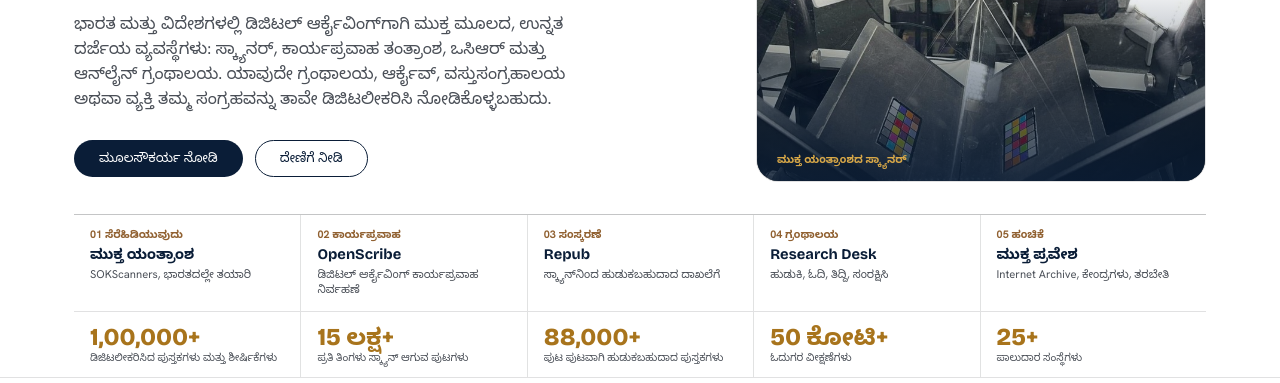
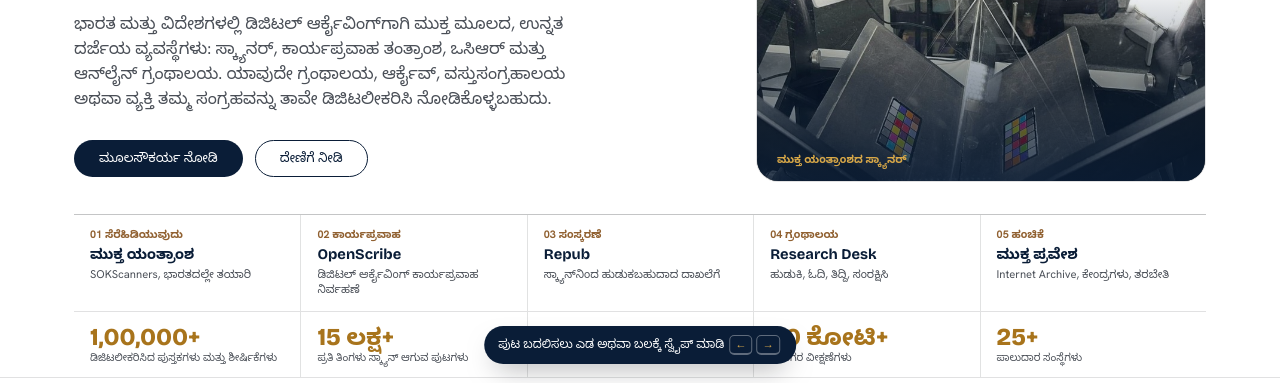
Before and after one commit to ServantsOfKnowledge/sok-portal, a plain HTML site: page kn/index.html in a window 1280 px wide. Shown: the part 374-757 px from the top of the page. Drawn offline with nearby package versions, Linux system fonts and the light colour scheme.

Commit message:
feat: '?' button and first-visit tip showing how to move around (swipe, arrow keys)

```diff
--- a/css/styles.css
+++ b/css/styles.css
@@ -687,3 +687,11 @@ html[lang="kn"] .detail .facts li { font-size: clamp(.78rem, 1.5vh, .95rem); lin
 @media (max-width: 480px) { html[lang="kn"] .brand-word { font-size: 12.8px; } }
 html[lang="kn"] .brand-word small { letter-spacing: .16em !important; }
 @media (max-width: 400px) { html[lang="kn"] .brand-word { font-size: 11.8px; } } /* only on the narrowest phones: keeps the name clear of the language switch */
+
+/* "?" button and the tip it shows: how to move around the portal */
+.pg.hint-btn { font: 700 .8rem/1 var(--font-body); padding: 0; margin-left: 6px; color: var(--ink-3); background: #fff; cursor: pointer; }
+.hint-tip { position: fixed; left: 50%; bottom: 62px; z-index: 60; transform: translate(-50%, 8px); opacity: 0; pointer-events: none; background: var(--ink); color: #fff; font-size: .82rem; line-height: 1.3; padding: 9px 14px; border-radius: 999px; box-shadow: 0 12px 28px -12px rgba(11,14,19,.5); max-width: calc(100vw - 32px); text-align: center; transition: opacity .3s var(--ease), transform .3s var(--ease); }
+.hint-tip.on { opacity: 1; transform: translate(-50%, 0); }
+.hint-tip kbd { display: inline-block; min-width: 1.5em; margin: 0 2px; padding: 1px 5px; border: 1px solid rgba(255,255,255,.35); border-bottom-width: 2px; border-radius: 5px; font: 600 .78rem/1.3 var(--font-body); color: var(--gold); }
+@media (max-width: 760px) { .hint-tip { bottom: 84px; border-radius: 16px; } }
+@media (prefers-reduced-motion: reduce) { .hint-tip { transition: opacity .2s linear; transform: translate(-50%, 0); } }
--- a/js/main.js
+++ b/js/main.js
@@ -32,6 +32,32 @@
     var dx = e.changedTouches[0].clientX - sx, dy = e.changedTouches[0].clientY - sy;
     if (Math.abs(dx) > 70 && Math.abs(dy) < 50) go(dx < 0 ? at + 1 : at - 1);
   }, { passive: true });
+
+  // "?" button beside the footer arrows: tells people they can swipe or use the arrow keys.
+  // Shown once on a first visit (remembered in localStorage), and again whenever "?" is pressed.
+  var pagerNav = document.querySelector(".pager-nav");
+  if (pagerNav) {
+    var touch = window.matchMedia("(hover: none)").matches, tip = null, tipTimer;
+    var hintBtn = document.createElement("button");
+    hintBtn.type = "button"; hintBtn.className = "pg hint-btn"; hintBtn.textContent = "?";
+    hintBtn.setAttribute("aria-label", inKn ? "ಸಾಗುವುದು ಹೇಗೆ" : "How to move around"); hintBtn.setAttribute("aria-expanded", "false");
+    pagerNav.appendChild(hintBtn);
+    var hideTip = function () { clearTimeout(tipTimer); if (tip) tip.classList.remove("on"); hintBtn.setAttribute("aria-expanded", "false"); };
+    var showTip = function () {
+      if (!tip) { tip = document.createElement("div"); tip.className = "hint-tip"; tip.setAttribute("role", "status"); document.body.appendChild(tip); }
+      var lr = "<kbd>←</kbd><kbd>→</kbd>", ud = "<kbd>↑</kbd><kbd>↓</kbd>", rows = window.matchMedia("(min-width: 1001px)").matches;
+      tip.innerHTML = touch
+        ? (inKn ? "ಪುಟ ಬದಲಿಸಲು ಎಡ ಅಥವಾ ಬಲಕ್ಕೆ ಸ್ವೈಪ್ ಮಾಡಿ " : "Swipe left or right to change page ") + lr
+        : (inKn ? "ಪುಟ ಬದಲಿಸಲು " + lr + (rows ? " · ಪುಟದೊಳಗೆ ಸಾಗಲು " + ud : "") : "Change page " + lr + (rows ? " · Move within a page " + ud : ""));
+      requestAnimationFrame(function () { tip.classList.add("on"); });
+      hintBtn.setAttribute("aria-expanded", "true");
+      clearTimeout(tipTimer); tipTimer = setTimeout(hideTip, 7000);
+    };
+    hintBtn.addEventListener("click", function () { if (tip && tip.classList.contains("on")) hideTip(); else showTip(); });
+    document.addEventListener("keydown", function (e) { if (e.key === "Escape") hideTip(); });
+    var seen = false; try { seen = !!localStorage.getItem("sokHint"); } catch (e) {}
+    if (!seen) { try { localStorage.setItem("sokHint", "1"); } catch (e) {} setTimeout(showTip, 1500); }
+  }
 
   var toggle = document.querySelector(".nav-toggle");
   if (toggle) {
```
